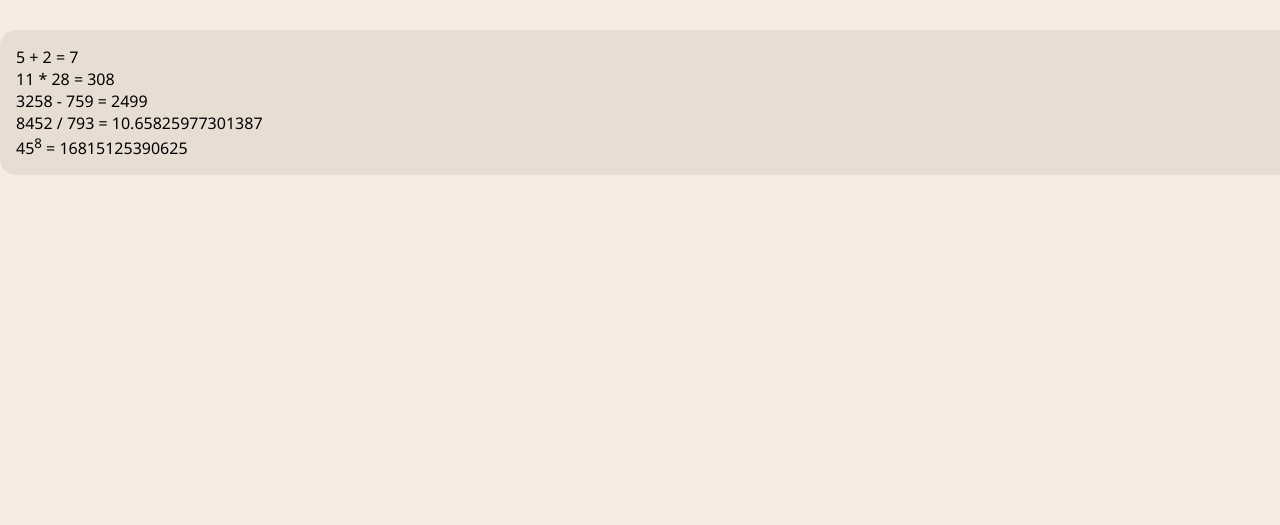
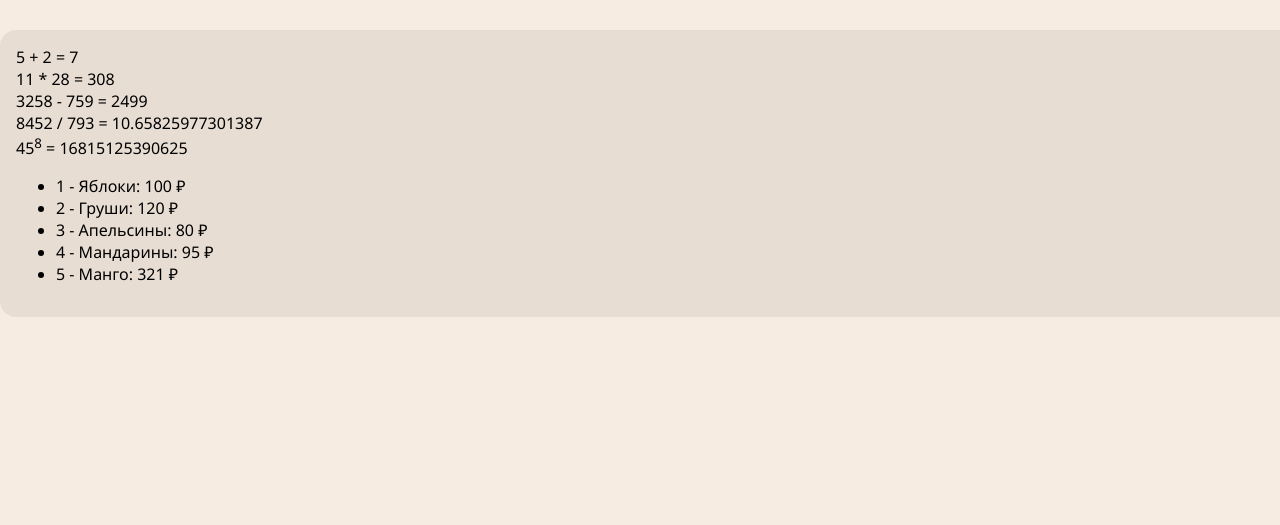
Before and after one commit to nesssai/web-back-labs, a Flask app: page /lab2/example in a window 1280 px wide; the page is wider, and only the part inside the window is pictured. Shown: the part 62-587 px from the top of that part. Run offline with Flask 3, Linux system fonts and the light colour scheme.

Commit message:
Цикл в шаблоне

```diff
--- a/app.py
+++ b/app.py
@@ -355,5 +355,12 @@ def example():
     group = 'ФБИ-31'
     course = '3 курс'
     number = '2'
+    fruits = [
+        {'name': 'Яблоки', 'price': 100},
+        {'name': 'Груши', 'price': 120},
+        {'name': 'Апельсины', 'price': 80},
+        {'name': 'Мандарины', 'price': 95},
+        {'name': 'Манго', 'price': 321}
+    ]
     return render_template('example.html', name=name, group=group,
-                           course=course, number=number)
+                           course=course, number=number, fruits=fruits)
--- a/templates/example.html
+++ b/templates/example.html
@@ -17,6 +17,11 @@
         3258 - 759 = {{ 3258 - 759 }}<br>
         8452 / 793 = {{ 8452 / 793 }}<br>
         45<sup>8</sup> = {{ 45**8 }}<br>
+        <ul>
+            {% for f in fruits %}
+            <li>{{ loop.index }} - {{ f.name }}: {{ f.price }} &#8381;</li>
+            {% endfor %}
+        </ul>
     </main>
 
     <footer>
```
